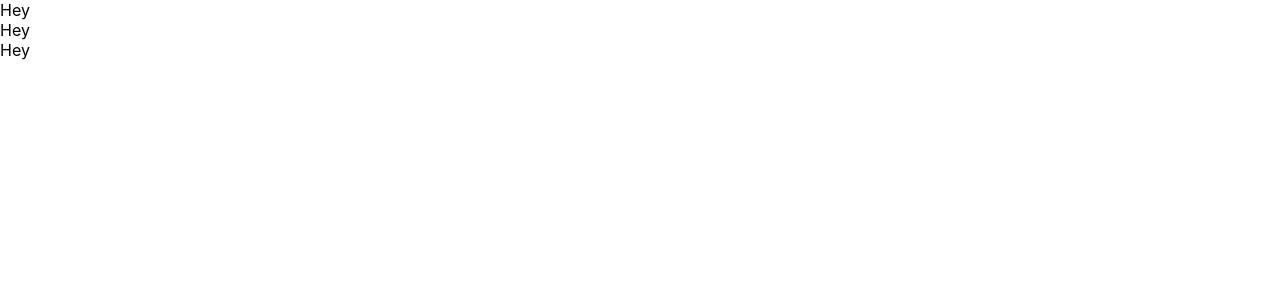
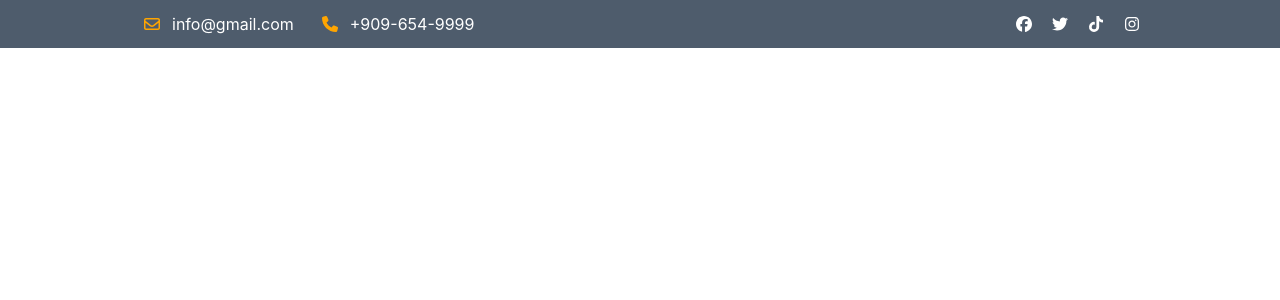
Before and after one commit to srphfthnd/tfa-react, a React (Create React App) app: page / in a window 1280 px wide. Shown: the top 300 px of the page. Built offline with nearby package versions, Linux system fonts and the light colour scheme.

Commit message:
added nav contact bar

```diff
--- a/src/App.js
+++ b/src/App.js
@@ -6,8 +6,6 @@ function App() {
   return (
     <div>
       <NavigationBar/>
-      <NavigationBar/>
-      <NavigationBar/>
     </div>
   );
 }
--- a/src/components/header/navigation-bar/navigation-bar.jsx
+++ b/src/components/header/navigation-bar/navigation-bar.jsx
@@ -1,10 +1,44 @@
 import React from 'react';
+import './navigation-bar.scss';
+import { FontAwesomeIcon } from '@fortawesome/react-fontawesome';
+import { faFacebook, faInstagram, faTiktok, faTwitter } from '@fortawesome/free-brands-svg-icons';
+import { faPhone } from '@fortawesome/free-solid-svg-icons';
+import { faEnvelope } from '@fortawesome/free-regular-svg-icons';
 
 export function NavigationBar() {
     return (
-        <div className='top-bar'>
-            <div>
-                Hey
+        <div className='nav-bar'>
+            <div className='nav-container'>
+                <div className='nav-bar-col first-col'>
+                    <div className='nav-contact'>
+                        <div className='nav-icon orange'>
+                            <FontAwesomeIcon icon={faEnvelope} />
+                        </div>
+                        <label>info@gmail.com</label>
+                    </div>
+                    <div className='nav-contact'>
+                        <div className='nav-icon orange'>
+                            <FontAwesomeIcon icon={faPhone} />
+                        </div>
+                        <label>+909-654-9999</label>
+                    </div>
+                </div>
+                <div className='nav-bar-col second-col'>
+                    <ul className='nav-icons'>
+                        <li className='nav-icon white'>
+                            <FontAwesomeIcon icon={faFacebook} />
+                        </li>
+                        <li className='nav-icon white'>
+                            <FontAwesomeIcon icon={faTwitter} />
+                        </li>
+                        <li className='nav-icon white'>
+                            <FontAwesomeIcon icon={faTiktok} />
+                        </li>
+                        <li className='nav-icon white'>
+                            <FontAwesomeIcon icon={faInstagram} />
+                        </li>
+                    </ul>
+                </div>
             </div>
         </div>
     )
--- a/src/components/header/navigation-bar/navigation-bar.scss
+++ b/src/components/header/navigation-bar/navigation-bar.scss
@@ -0,0 +1,67 @@
+
+label {
+    align-self: center;
+    color: white
+}
+
+.nav-bar {
+    display: flex;
+    flex: 1 0 100;
+    padding-inline: 10%;
+    background: rgba(4, 23, 46, 0.70) none repeat scroll 0 0
+}
+
+.nav-container {
+    display: flex;
+    flex: 1 0 100%;
+}
+
+.nav-bar-col {
+    display: flex;
+    flex: 1 0 50%;
+}
+
+.nav-icon {
+    display: flex;
+    justify-content: center;
+    padding: 8px;
+    margin-right: 4px;
+
+    svg {
+        block-size: 16px;
+        inline-size: 16px;;
+    }
+}
+
+.nav-contact {
+    display: flex;
+    justify-content: center;
+    padding: 8px;
+    margin-right: 4px;
+}
+
+.nav-icons {
+    display: flex;
+    flex: 1 0 100%;
+    flex-direction: row;
+    margin: 0;
+    padding: 0;
+    align-items: center;
+    justify-content: flex-end;
+}
+
+.first-col {
+    // justify-content: space-evenly;
+}
+
+.second-col {
+    // justify-content: flex-end;
+}
+
+.orange {
+    color: orange !important;
+}
+
+.white {
+    color: white !important;
+}
```
Also changed, not shown: package.json (+8 -1 lines).
